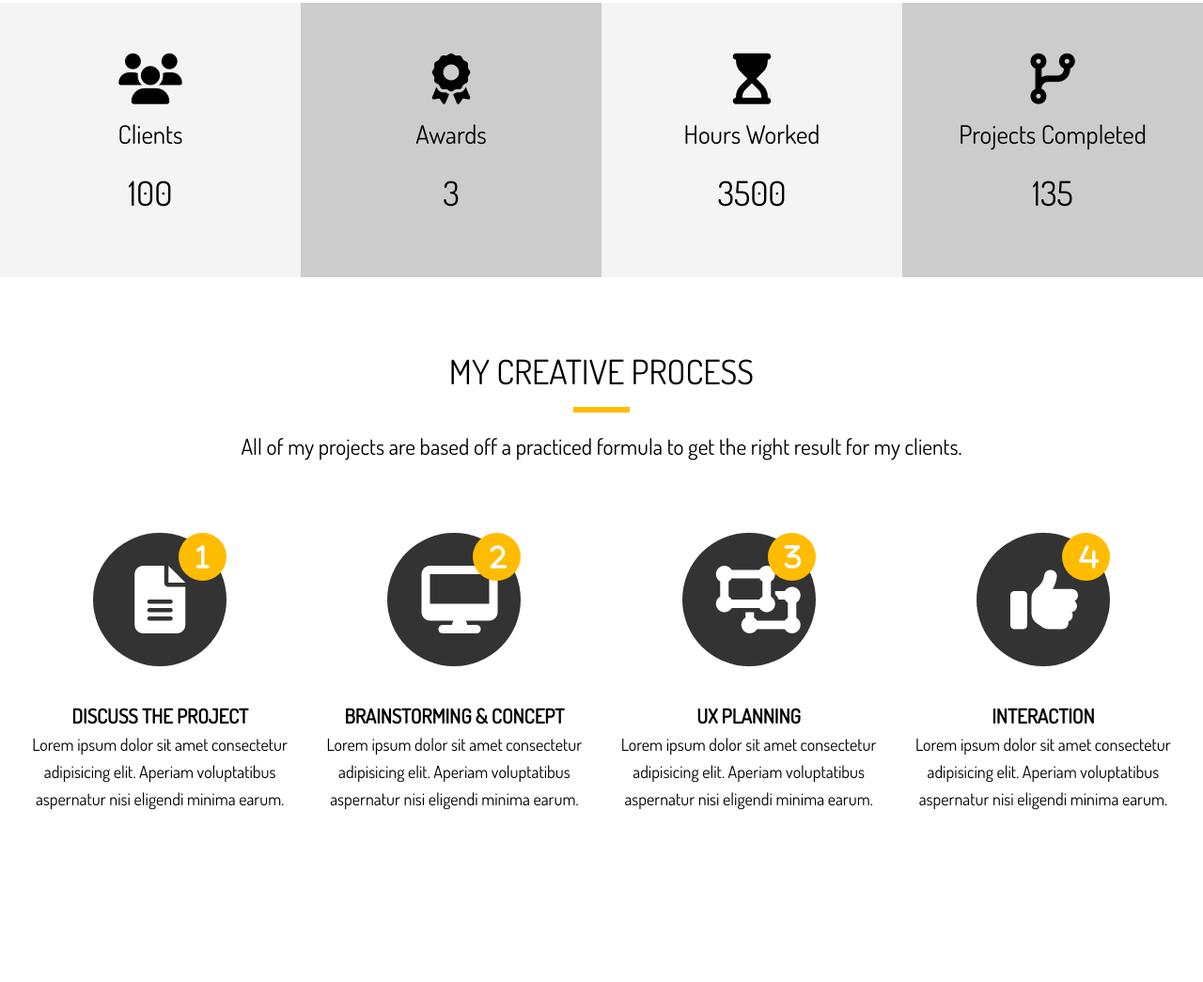
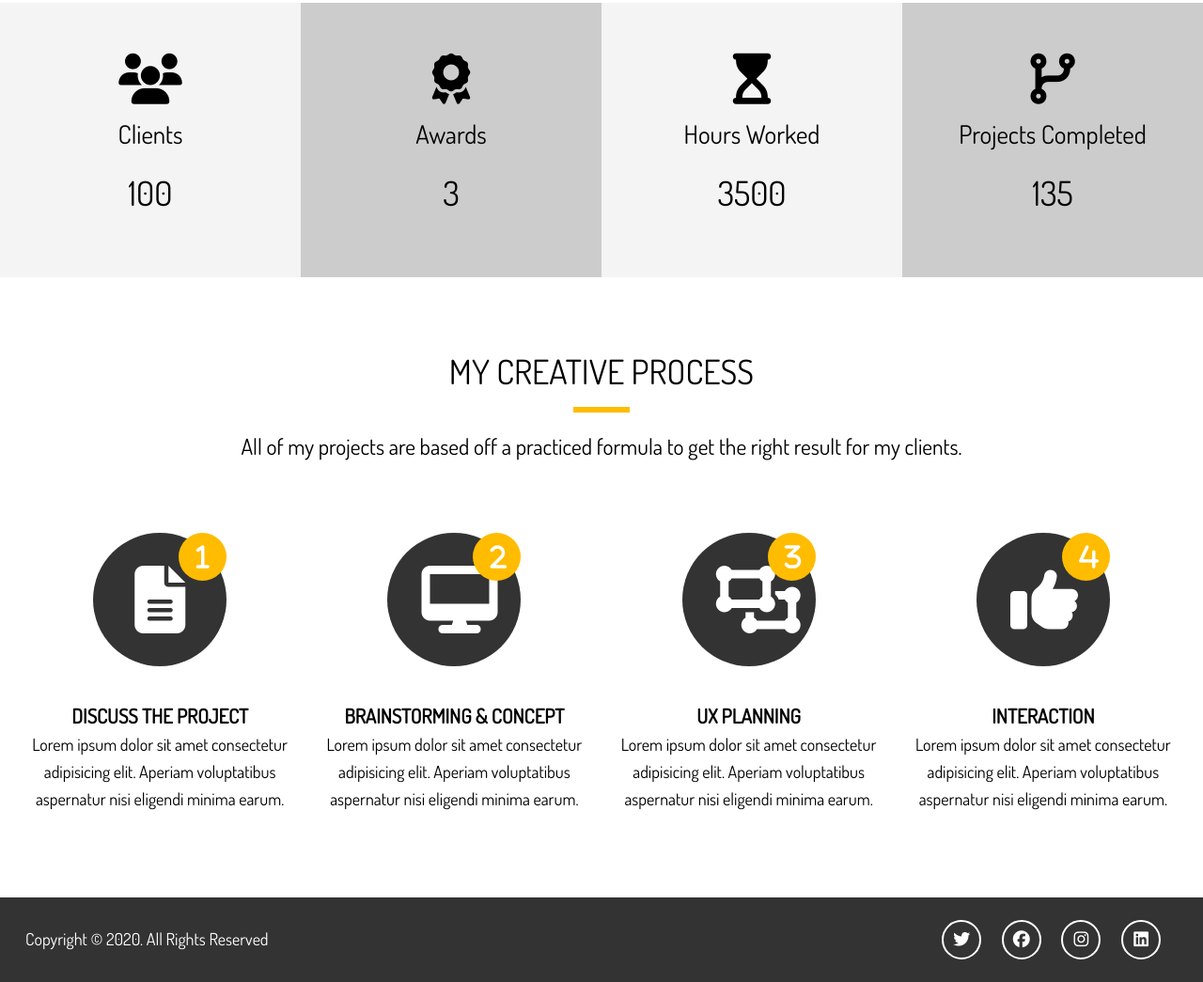
Before and after one commit to clareduerden/sass-portfolio, a website: page dist/index.html in a window 1280 px wide. Shown: the part 1383-2428 px from the top of the page at 94% size. Before the commit the page ends 2284 px from the top, so only its background shows below. Drawn offline with Linux system fonts and the light colour scheme.

Commit message:
Add footer with copyright and social icons, create and apply set-text-color function in sass

```diff
--- a/scss/_config.scss
+++ b/scss/_config.scss
@@ -7,3 +7,14 @@ $dark-color: #333;
 $med-color: #ccc;
 $bg-img: url('../img/showcase.jpg');
 $font-stack: 'Dosis', sans-serif;
+
+// Set Text Color Function
+
+@function set-text-color($color) {
+  @if(lightness($color) > 50) {
+    @return #000;
+  }
+  @else {
+    @return #fff;
+  }
+}
--- a/scss/main.scss
+++ b/scss/main.scss
@@ -168,6 +168,8 @@ img {
 
   // Home Section C
   &-c {
+    padding-bottom: 5rem;
+
     .process {
       display: grid;
       grid-template-columns: repeat(4, 1fr);
@@ -177,8 +179,8 @@ img {
       // process-icon styling
       &-icon {
         position: relative;
-        color: #fff;
         background: $dark-color;
+        color: set-text-color($dark-color);
         padding: 2rem;
         // Make the circle
         border-radius: 50%;
@@ -197,6 +199,7 @@ img {
 
           .process-step {
             background: $dark-color;
+            color: set-text-color($dark-color);
           }
         }
       }
@@ -208,6 +211,7 @@ img {
         right: 0;
         font-size: 28px;
         background: $main-color;
+        color: set-text-color($main-color);
         // Make the circle around each step number
         border-radius: 50%;
         height: 15px;
@@ -220,3 +224,38 @@ img {
     }
   }
 }
+
+// Footer --------------
+
+#main-footer {
+  background: $dark-color;
+  color: #fff;
+  height: 5rem;
+
+  .footer-content {
+    display: flex;
+    justify-content: space-between;
+    // Height must fill the container and then align center
+    height: 100%;
+    align-items: center;
+
+    // Social icons
+    .social .fab {
+      margin-right: 1rem;
+      border: 2px #fff solid;
+      // Make the circle
+      border-radius: 50%;
+      width: 20px;
+      height: 20px;
+      line-height: 20px;
+      padding: 0.5rem;
+      text-align: center;
+      transition: all 1s;
+
+      &:hover {
+        background: $main-color;
+      }
+    }
+  }
+
+}
```
Also changed, not shown: dist/css/main.css, dist/index.html.
